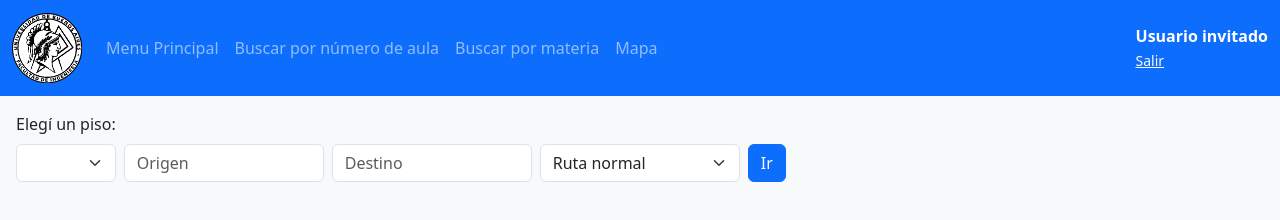
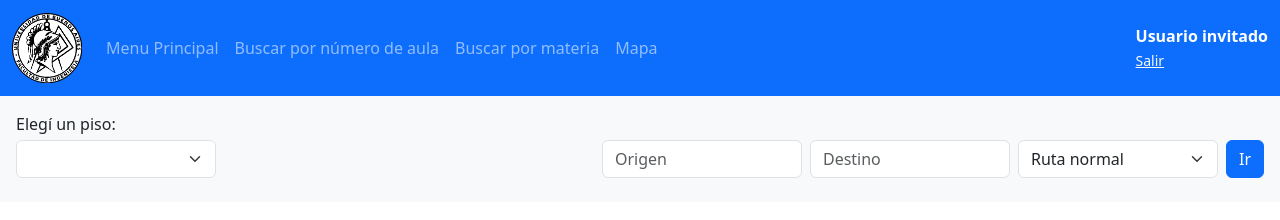
Before and after one commit to ferburs/Gestion-14-fiumaping, a website built with Vite: page front/mapa.html in a window 1280 px wide. Built offline with nearby package versions, Linux system fonts and the light colour scheme; what @mappedin/mappedin-js would draw is missing.

Commit message:
inputs de la pantalla de mapa reorganizados, el input de elegir piso esta a la izquierda, mientras que los imputs de origen, destino, tipo de ruta, y el boton de ir, estan a la derecha

```diff
--- a/front/mapa.html
+++ b/front/mapa.html
@@ -75,47 +75,31 @@
 
 
     <div id="floor-controls" class="p-3 bg-light">
-      <div class="d-flex align-items-end flex-wrap gap-2">
+  <div class="d-flex justify-content-between align-items-end flex-wrap w-100">
+    <!-- Selector de piso a la izquierda -->
     <div>
-          <label for="floorSelector" class="form-label">Elegí un piso:</label>
-          <select id="floorSelector" class="form-select" style="max-width: 200px;"></select>
+      <label for="floorSelector" class="form-label mb-1">Elegí un piso:</label>
+      <select id="floorSelector" class="form-select" style="width: 200px;"></select>
     </div>
 
-
-        <!--boton para ir a un lugar-->
-
-            <!-- Buscador -->
-      <!-- <div class="container mt-5">
-      <h3>Buscar Materia</h3>
-      <div class="mb-3">
-
-
-        <select id="selectMateria" class="selectpicker form-control" data-live-search="true">
-          <option disabled selected>Elegí una materia</option>
-        </select>
-
-        </div>
-        <button id="btnBuscarMateria" class="btn btn-primary mb-4">Buscar</button>
-        Resultado -->
-        <!-- <div id="resultadoMateria" class="card d-none">
-        <div class="card-body">
-            <h5 class="card-title" id="materiaTitulo"></h5>
-            <p class="card-text" id="materiaCodigo"></p>
-            <p class="card-text" id="materiaAulas"></p>
-        </div> -->
-        <input list="roomList" id="origen" class="form-control" style="max-width: 200px;" placeholder="Origen">
-
-        <input list="roomList" id="destino" class="form-control" style="max-width: 200px;" placeholder="Destino">
-
-        <select id="rutaTipo" class="form-select" style="max-width: 200px;">
+    <!-- Inputs alineados a la derecha -->
+    <div class="d-flex gap-2 flex-wrap">
+      <input list="roomList" id="origen" class="form-control" placeholder="Origen" style="width: 200px;">
+      <input list="roomList" id="destino" class="form-control" placeholder="Destino" style="width: 200px;">
+      <select id="rutaTipo" class="form-select" style="width: 200px;">
         <option value="normal">Ruta normal</option>
         <option value="accessible">Ruta accesible</option>
       </select>
-
       <datalist id="roomList"></datalist>
       <button id="goRoomBotton" class="btn btn-primary">Ir</button>
-        <span id="error-msg"></span>
-        <span id="error-msg" style="color: red; margin-left: 10px;"></span>
+    </div>
+  </div>
+
+  <!-- Mensajes de error (pueden ajustarse según lógica JS) -->
+  <div class="mt-2">
+    <span id="error-msg" class="text-danger"></span>
+  </div>
+
 </div>
 
 
```
Lines whose indentation alone changed are shown as unchanged.
